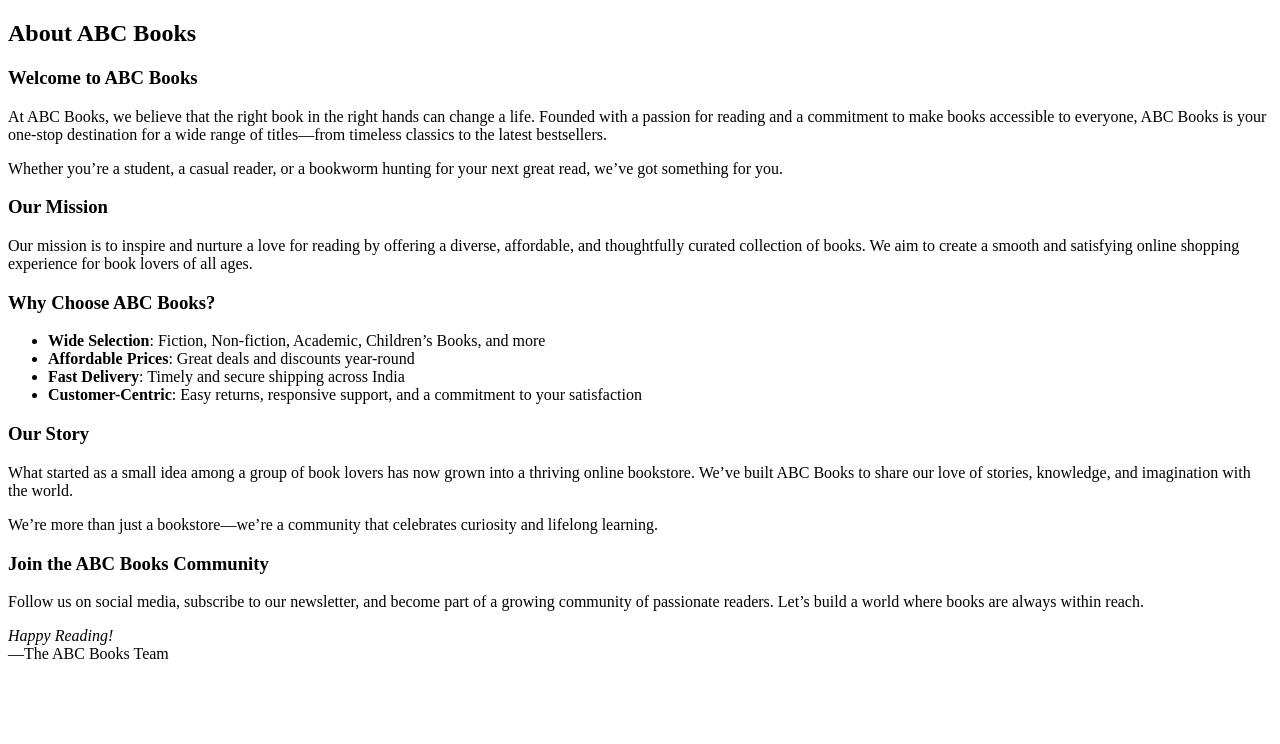
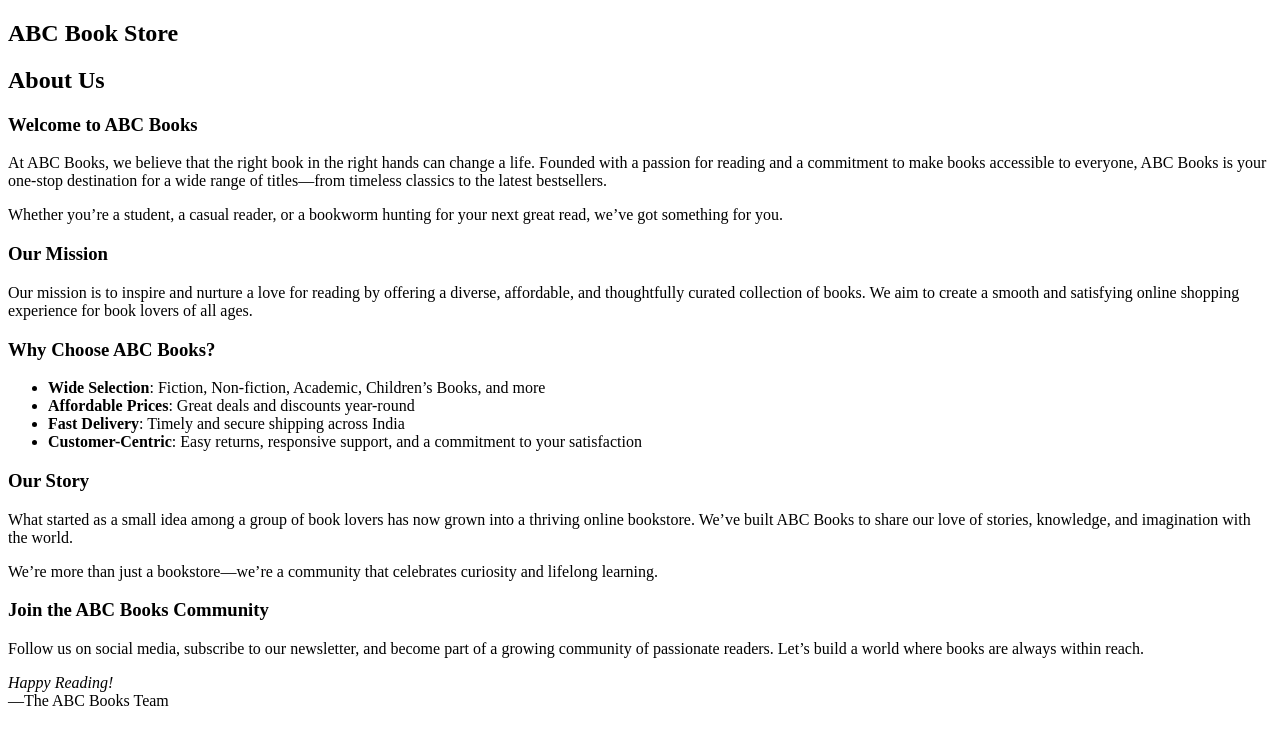
Before and after one commit to MhdHarshil/bookselling-site, a plain HTML site: page front-end/pages/about.html in a window 1280 px wide. Drawn offline with Linux system fonts and the light colour scheme.

Commit message:
modified about.html

```diff
--- a/front-end/pages/about.html
+++ b/front-end/pages/about.html
@@ -6,7 +6,8 @@
   <body>
     <main>
       <section>
-        <h1>About ABC Books</h1>
+        <h1>ABC Book Store</h1>
+        <h2>About Us</h2>
         <h3>Welcome to ABC Books</h3>
         <p>
           At ABC Books, we believe that the right book in the right hands can
```
